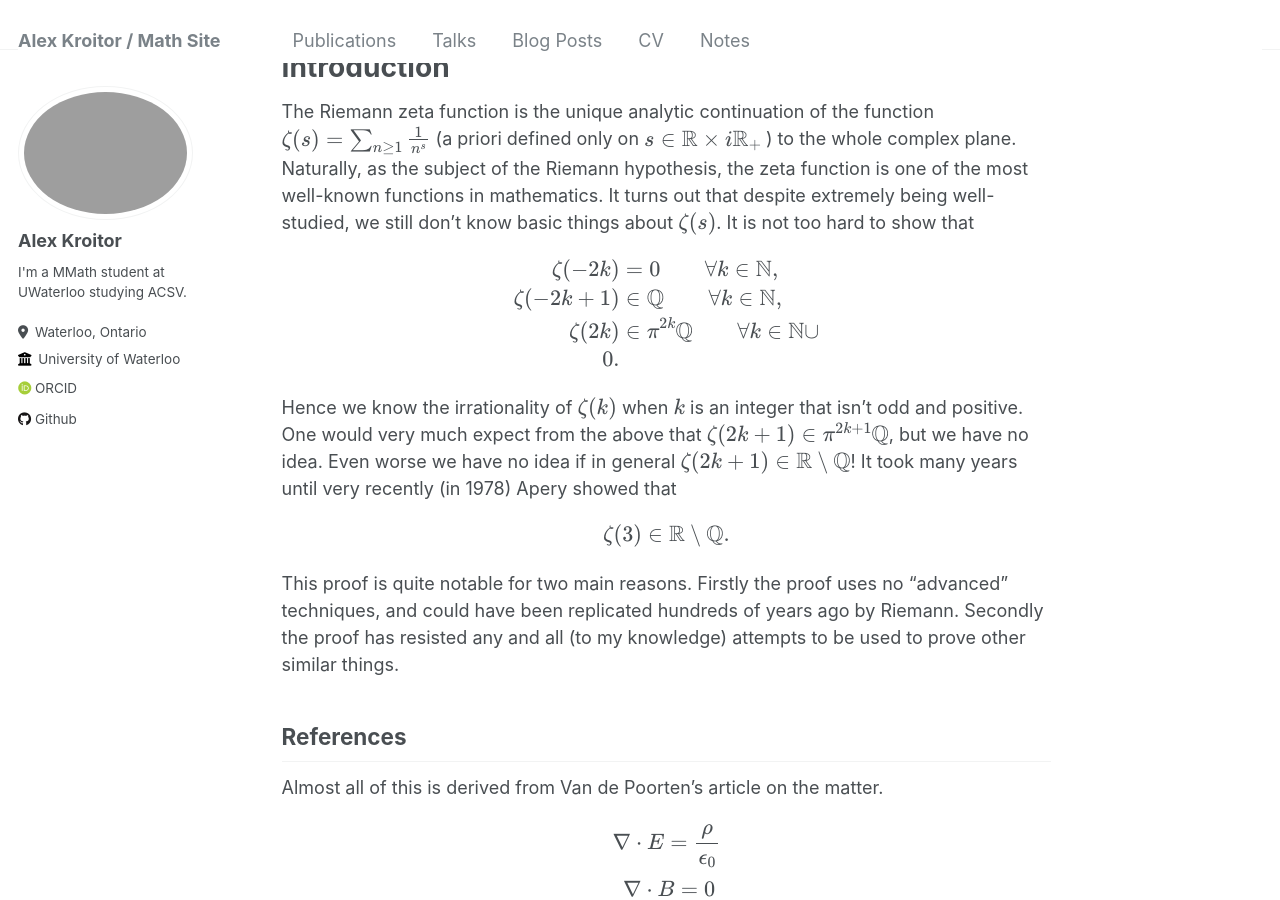
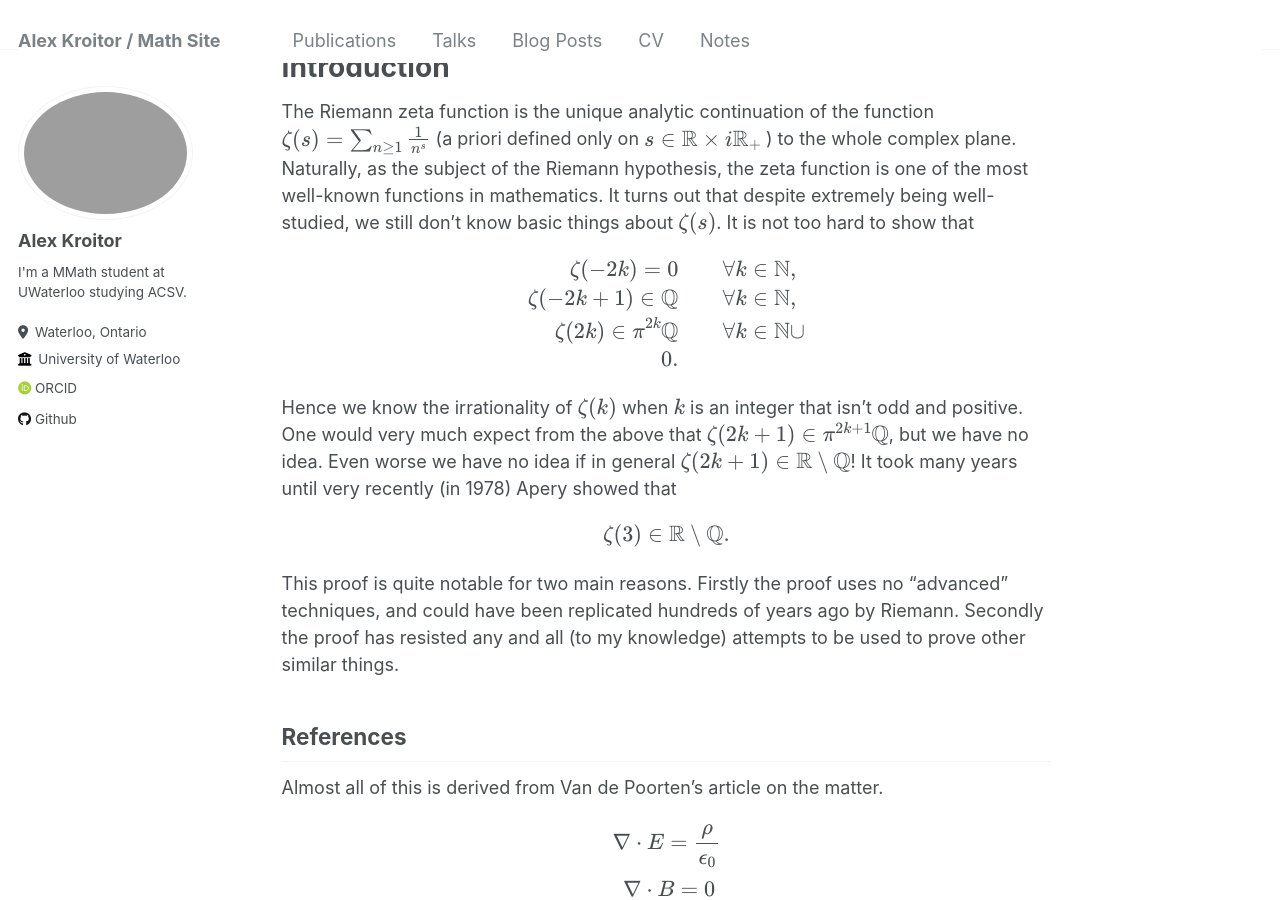
Before and after one commit to akroitor/akroitor.github.io, a Jekyll site: the page built from _posts/2024-04-15-blog-post.md, in a window 1280 px wide and 900 px high, scrolled down 332 px. Built offline with Jekyll 4.4.1, drawn with Linux system fonts in a browser that asks for light colours; some web fonts are replaced.

```diff
--- a/_posts/2024-04-15-blog-post.md
+++ b/_posts/2024-04-15-blog-post.md
@@ -17,9 +17,9 @@ The Riemann zeta function is the unique analytic continuation of the function \\
 
 $$
 \begin{align*}
-\zeta( -2k) &= 0 \qquad \forall k \in \mathbb{N},\\
-\zeta( -2k + 1 ) &\in \mathbb{Q} \qquad \forall k \in \mathbb{N},\\
-\zeta( 2k ) &\in \pi^{2k}\mathbb{Q} \qquad \forall k \in \mathbb{N} \cup \\{ 0 \\}.
+\zeta( -2k) = 0 & \qquad \forall k \in \mathbb{N},\\
+\zeta( -2k + 1 ) \in \mathbb{Q} & \qquad \forall k \in \mathbb{N},\\
+\zeta( 2k ) \in \pi^{2k}\mathbb{Q} & \qquad \forall k \in \mathbb{N} \cup \\{ 0 \\}.
 \end{align*}
 $$
 
```
